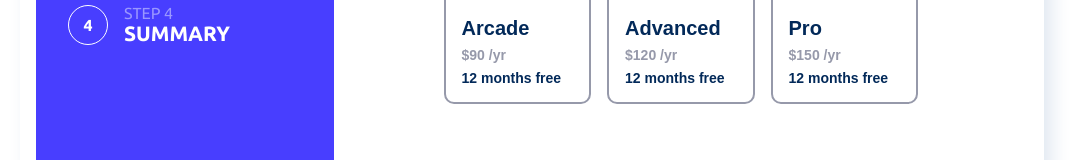
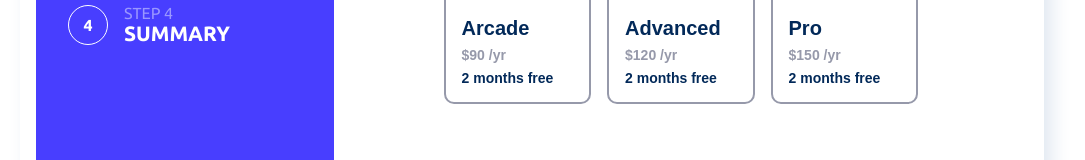
Before and after one commit to Pe-KaY/multi-step-form, an Angular app: page /plan in a window 1280 px wide. Both pictures are taken after a click on the element 798 px from the left and 514 px from the top of the page. Shown: the part 298-458 px from the top of the page, without its empty margins (108-1193 px from the left). Built offline with nearby package versions, Linux system fonts and the light colour scheme.

Commit message:
2 month free when its yearly added

```diff
--- a/src/app/plan/plan.component.html
+++ b/src/app/plan/plan.component.html
@@ -32,7 +32,7 @@
               /{{ billingPeriod === "monthly" ? "mo" : "yr"}}
             </p>
             @if (billingPeriod === 'yearly') {
-            <p class="duration">12 months free</p>
+            <p class="duration">2 months free</p>
             }
           </div>
         </button>
```
